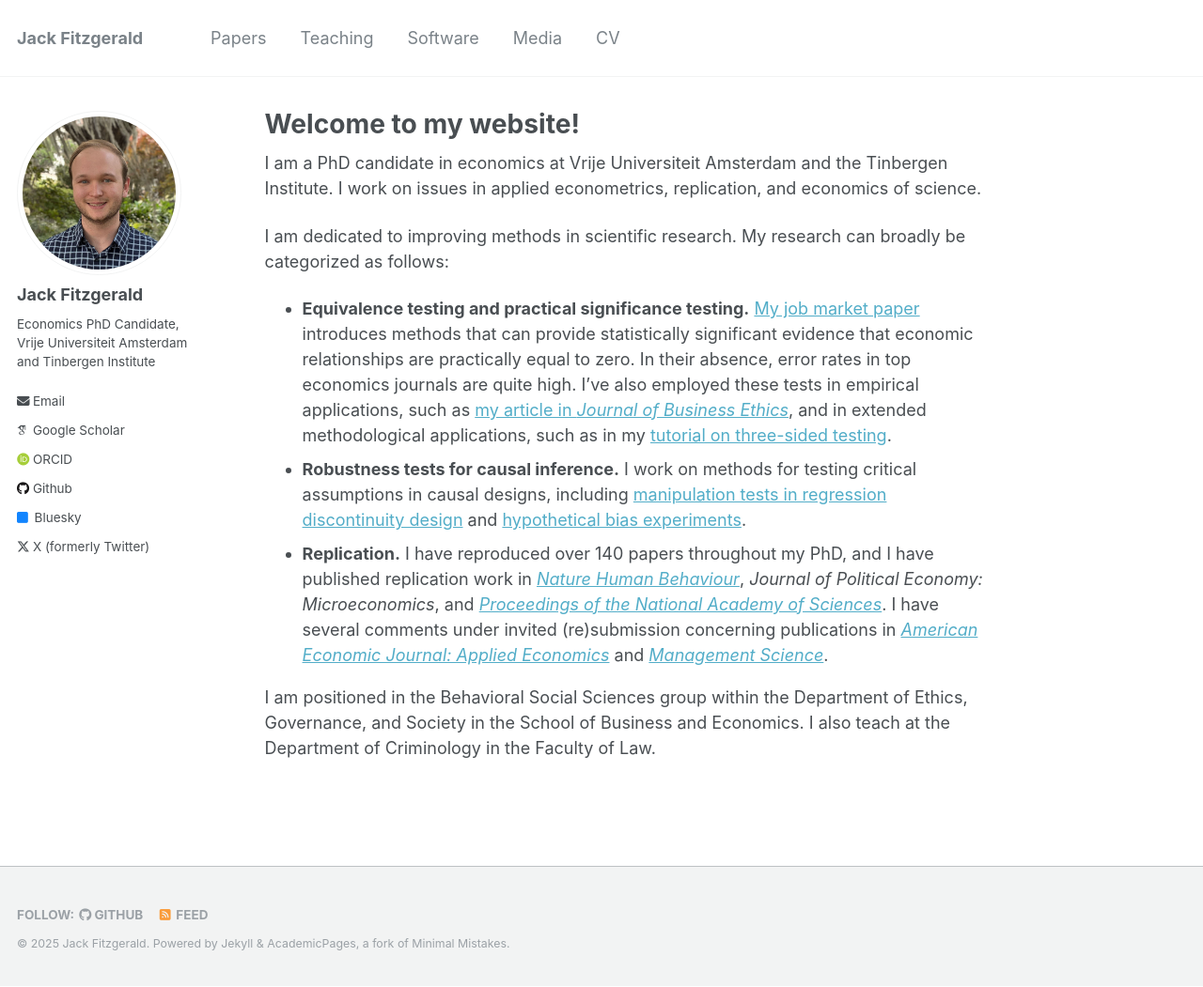
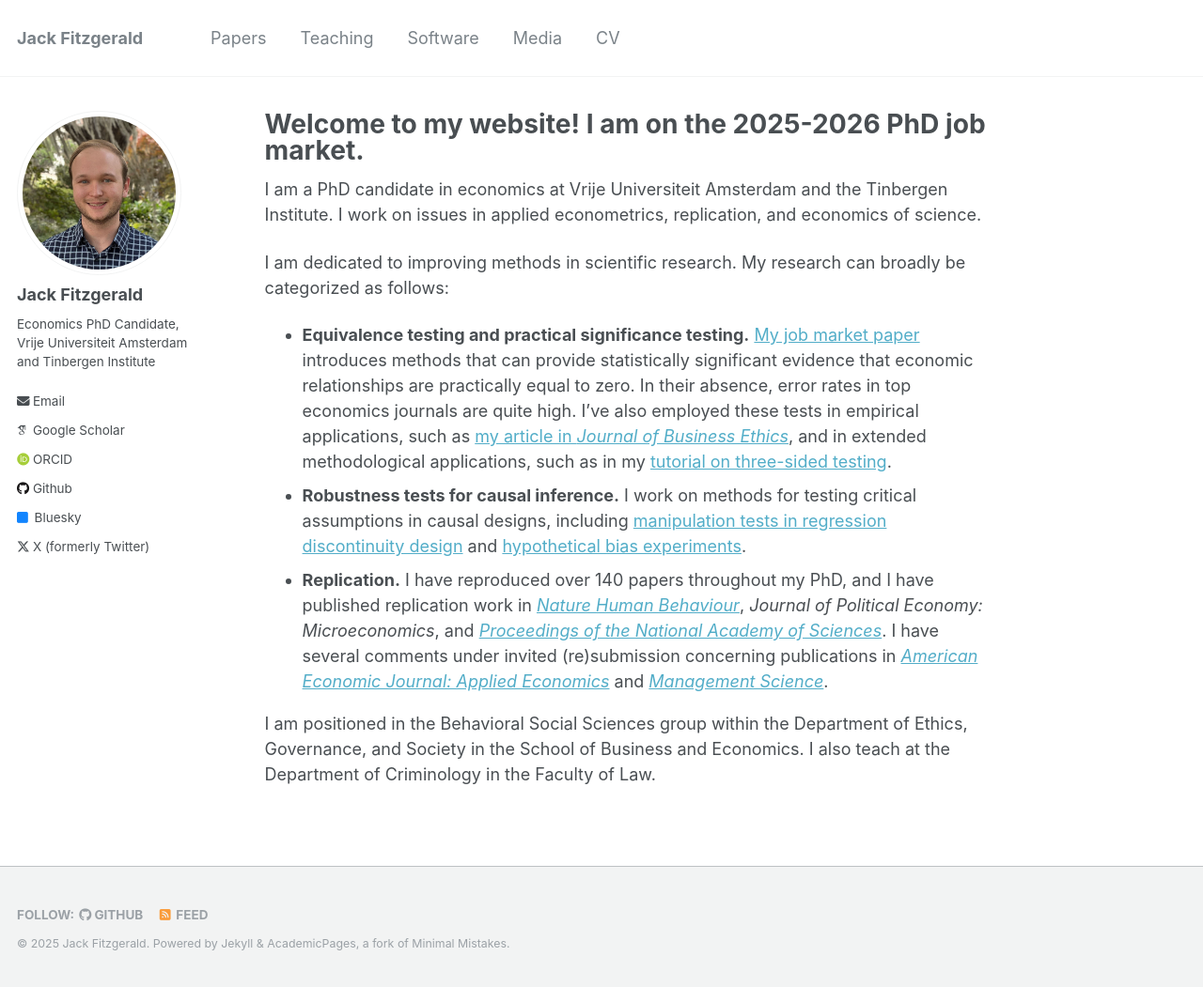
Before and after one commit to jack-fitzgerald/jack-fitzgerald.github.io, a Jekyll site: the page built from _pages/about.md, in a window 1280 px wide and 1051 px high. Shown: the whole window at 94% size. Built offline with Jekyll 4.4.1, drawn with Linux system fonts in a browser that asks for light colours; some web fonts are replaced.

Commit message:
Update about.md

```diff
--- a/_pages/about.md
+++ b/_pages/about.md
@@ -1,6 +1,6 @@
 ---
 permalink: /
-title: "Welcome to my website!"
+title: "Welcome to my website! I am on the 2025-2026 PhD job market."
 author_profile: true
 redirect_from:
   - /about/
```
